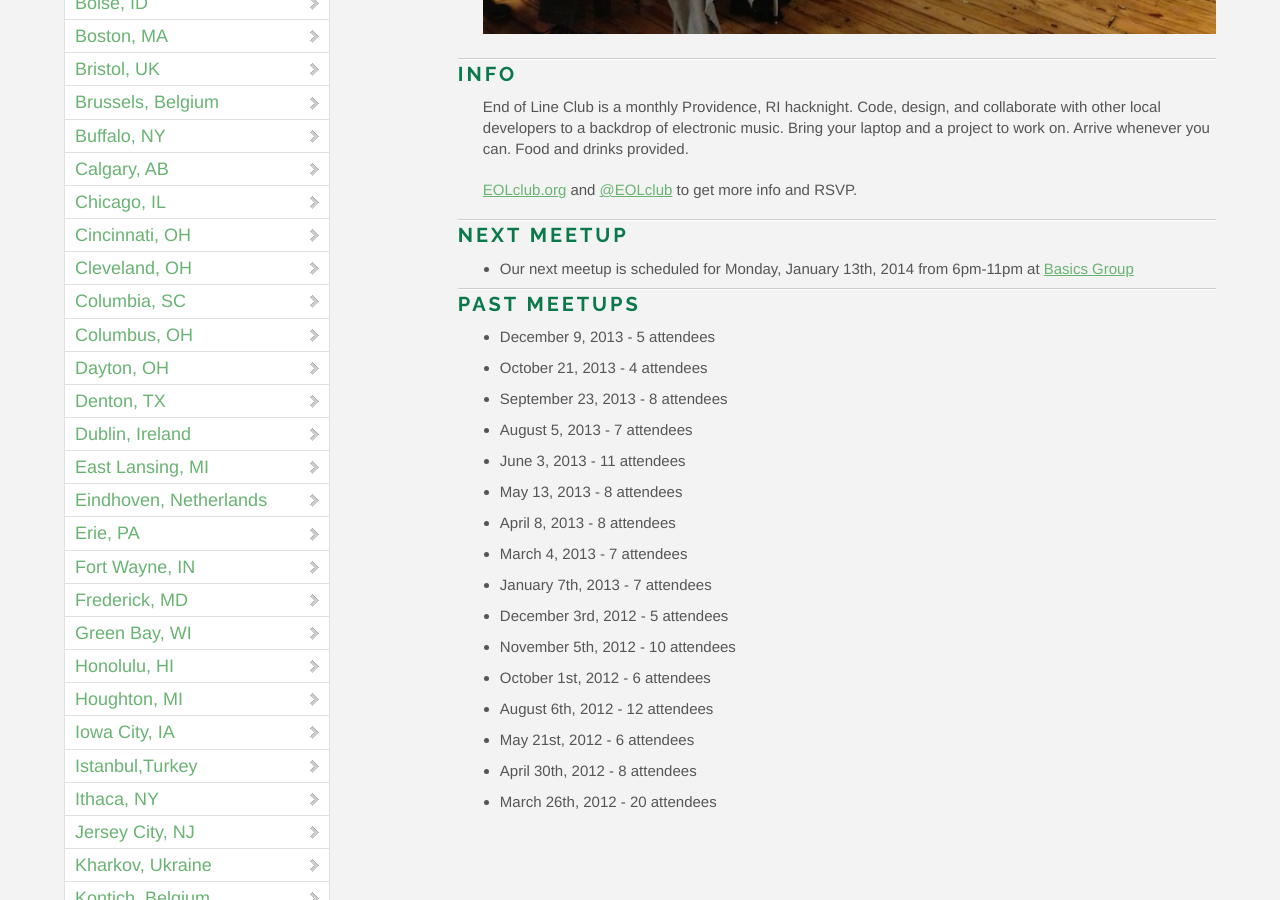
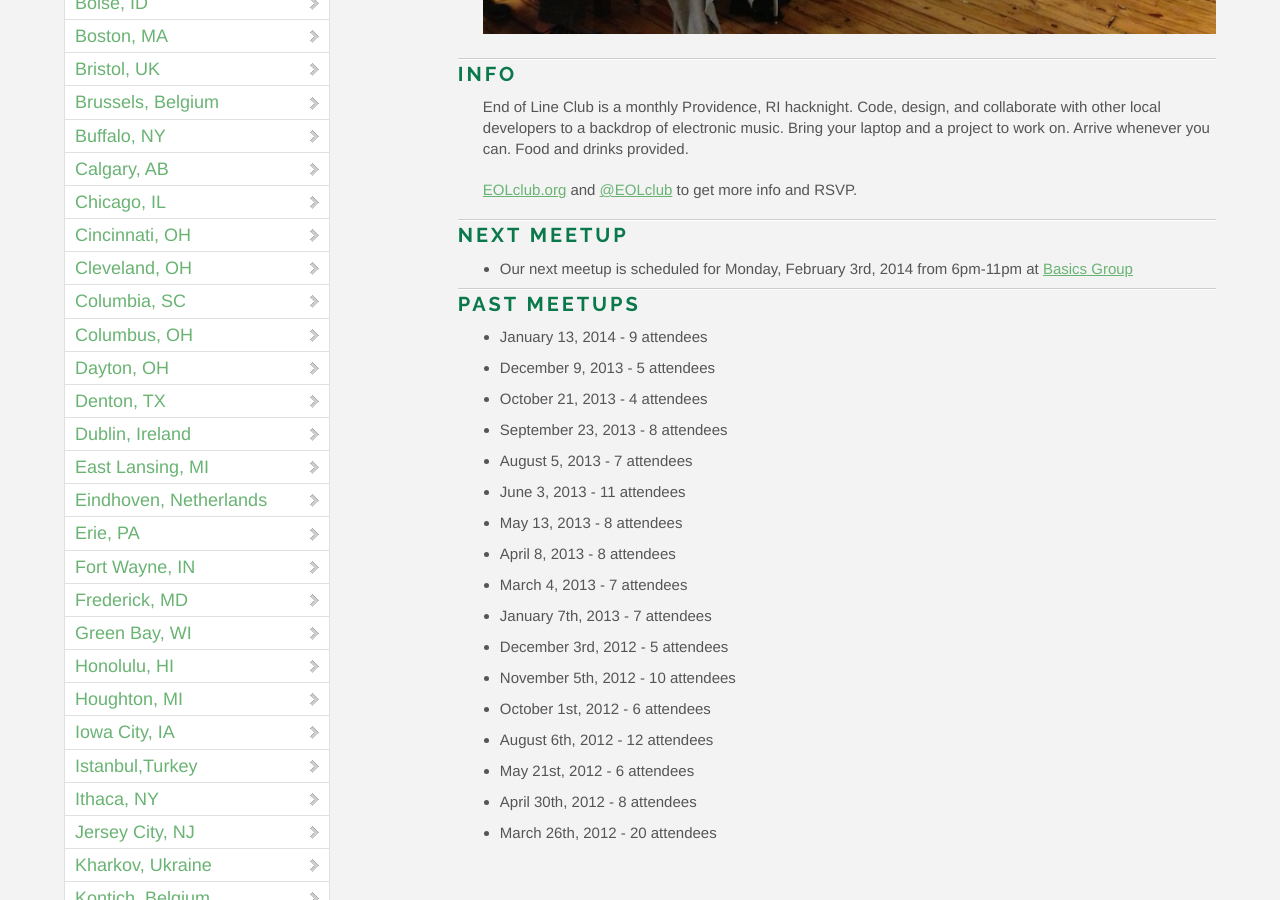
Before and after one commit to OpenHack/openhack.github.com, a Jekyll site: the page built from providence/index.markdown, in a window 1280 px wide and 900 px high, scrolled down 594 px. Built offline with Jekyll 4.4.1, drawn with Linux system fonts in a browser that asks for light colours; nearby versions of some CDN libraries; Markdown is read by kramdown in place of the engine named in the settings; comment, search, counter and statistics services are not loaded.

Commit message:
Update Providence after 1/13 meetup

```diff
--- a/providence/index.markdown
+++ b/providence/index.markdown
@@ -15,10 +15,11 @@
 
 ### Next meetup
 
-* Our next meetup is scheduled for Monday, January 13th, 2014 from 6pm-11pm at [Basics Group](http://basicsgroup.com)
+* Our next meetup is scheduled for Monday, February 3rd, 2014 from 6pm-11pm at [Basics Group](http://basicsgroup.com)
 
 ### Past meetups
 
+* January 13, 2014 - 9 attendees
 * December 9, 2013 - 5 attendees
 * October 21, 2013 - 4 attendees
 * September 23, 2013 - 8 attendees
```
